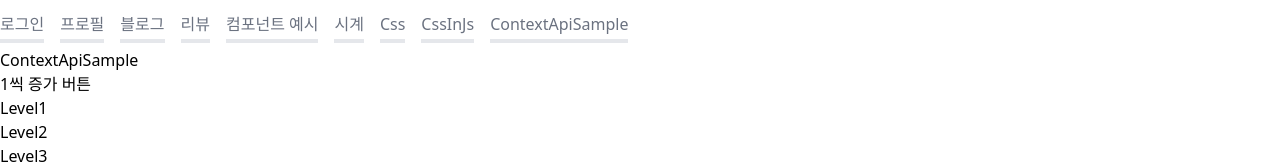
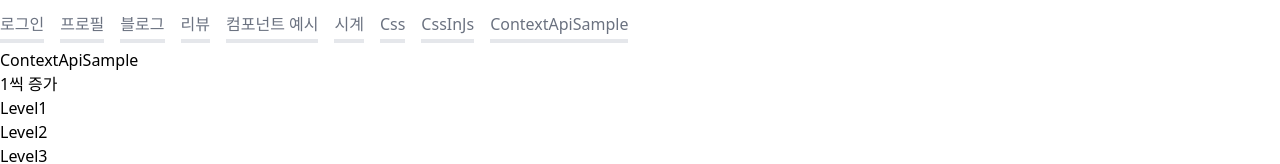
Before and after one commit to kangaerin/myproj-react, a React (Create React App) app: page /examples/contextapisample in a window 1280 px wide. Shown: the top 164 px of the page. Built offline with nearby package versions, Linux system fonts and the light colour scheme; no server answers.

Commit message:
reducer 버전

```diff
--- a/src/pages/examples/ContextApiSample.jsx
+++ b/src/pages/examples/ContextApiSample.jsx
@@ -1,19 +1,22 @@
-import { createContext, useContext } from 'react';
-import { useState } from 'react/cjs/react.development';
+import { createContext, useContext, useReducer, useState } from 'react';
 
 // 인자 : context에서 다룰 값의 디폴트 값
 const MessageContext = createContext();
 
+function reducer(prevCount, action) {
+  const { type } = action;
+  if (type === 'PLUS') return prevCount + 1;
+  return prevCount;
+}
+
 function ContextApiSample() {
-  const [count, setCount] = useState(0);
+  const [count, dispatch] = useReducer(reducer, 0);
 
   return (
     <div>
       <h2>ContextApiSample</h2>
-      <button onClick={() => setCount((prev) => prev + 1)}>
-        1씩 증가 버튼
-      </button>
-      <MessageContext.Provider value={{ count, setCount }}>
+      <button onClick={() => dispatch({ type: 'PLUS' })}>1씩 증가</button>
+      <MessageContext.Provider value={{ count, dispatch }}>
         <Level1 />
       </MessageContext.Provider>
     </div>
@@ -38,8 +41,6 @@
   );
 }
 
-// Context를 사용하는 가장 원형
-
 function Level3() {
   return (
     <div>
@@ -51,12 +52,12 @@
 }
 
 function Level4() {
-  const { count, setCount } = useContext(MessageContext);
+  const { count, dispatch } = useContext(MessageContext);
   return (
     <div>
       <h2>Level4</h2>
       <div>{count}</div>
-      <button onClick={() => setCount((prev) => prev + 1)}>1씩 증가</button>
+      <button onClick={() => dispatch({ type: 'PLUS' })}>1씩 증가</button>
     </div>
   );
 }
```
